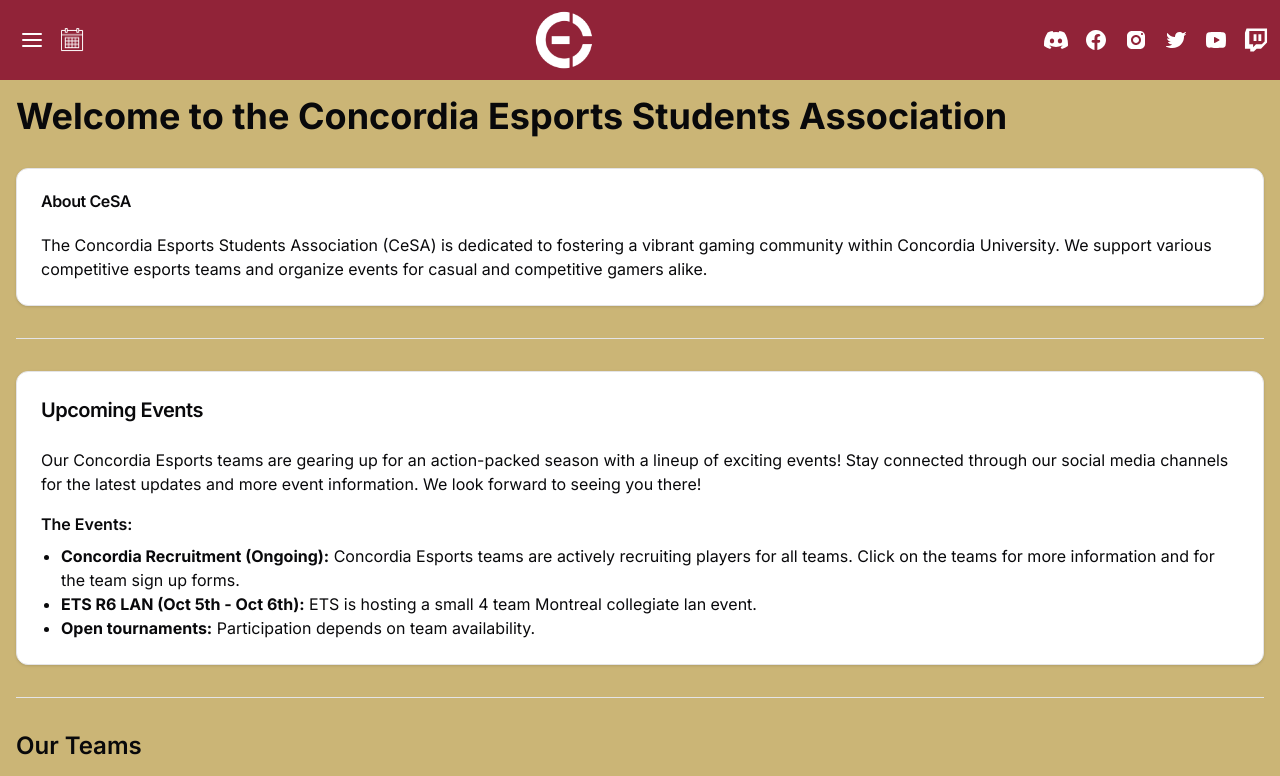
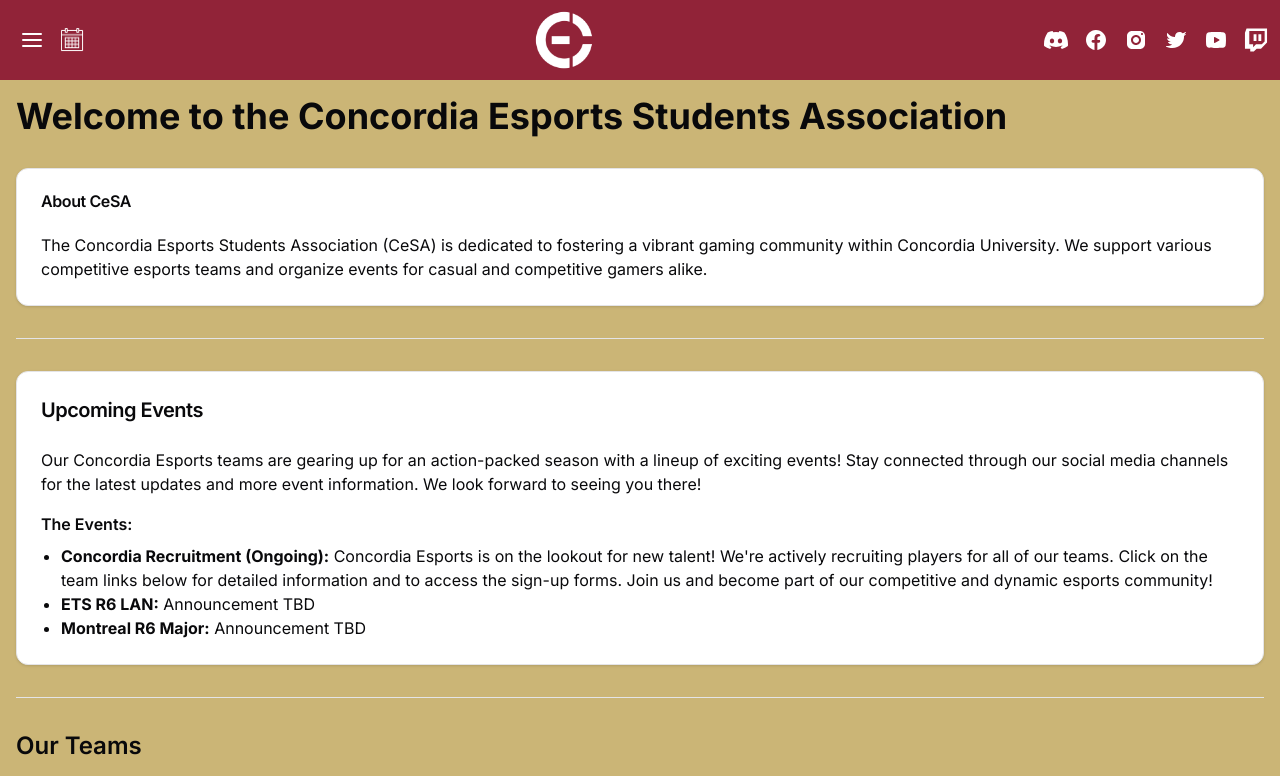
Before and after one commit to Sandrooreo/concordia-esports-associtation, a Next.js app: page / in a window 1280 px wide. Shown: the top 776 px of the page. Built offline with nearby package versions, Linux system fonts and the light colour scheme.

Commit message:
Events update

```diff
--- a/app/page.tsx
+++ b/app/page.tsx
@@ -52,17 +52,16 @@
           <h3 className="font-semibold mb-2">The Events:</h3>
           <ul className="list-disc pl-5">
             <li>
-              <strong>Concordia Recruitment (Ongoing):</strong> Concordia Esports teams are actively
-              recruiting players for all teams. Click on the teams for more information and for the
-              team sign up forms.
+              <strong>Concordia Recruitment (Ongoing):</strong> Concordia Esports is on the lookout
+              for new talent! We&#39;re actively recruiting players for all of our teams. Click on the
+              team links below for detailed information and to access the sign-up forms. Join us and
+              become part of our competitive and dynamic esports community!
             </li>
             <li>
-              <strong>ETS R6 LAN (Oct 5th - Oct 6th):</strong> ETS is hosting a small 4 team Montreal
-              collegiate lan event.
+              <strong>ETS R6 LAN:</strong> Announcement TBD
             </li>
             <li>
-              <strong>Open tournaments:</strong> Participation depends on team
-              availability.
+              <strong>Montreal R6 Major:</strong> Announcement TBD
             </li>
           </ul>
         </CardContent>
```
